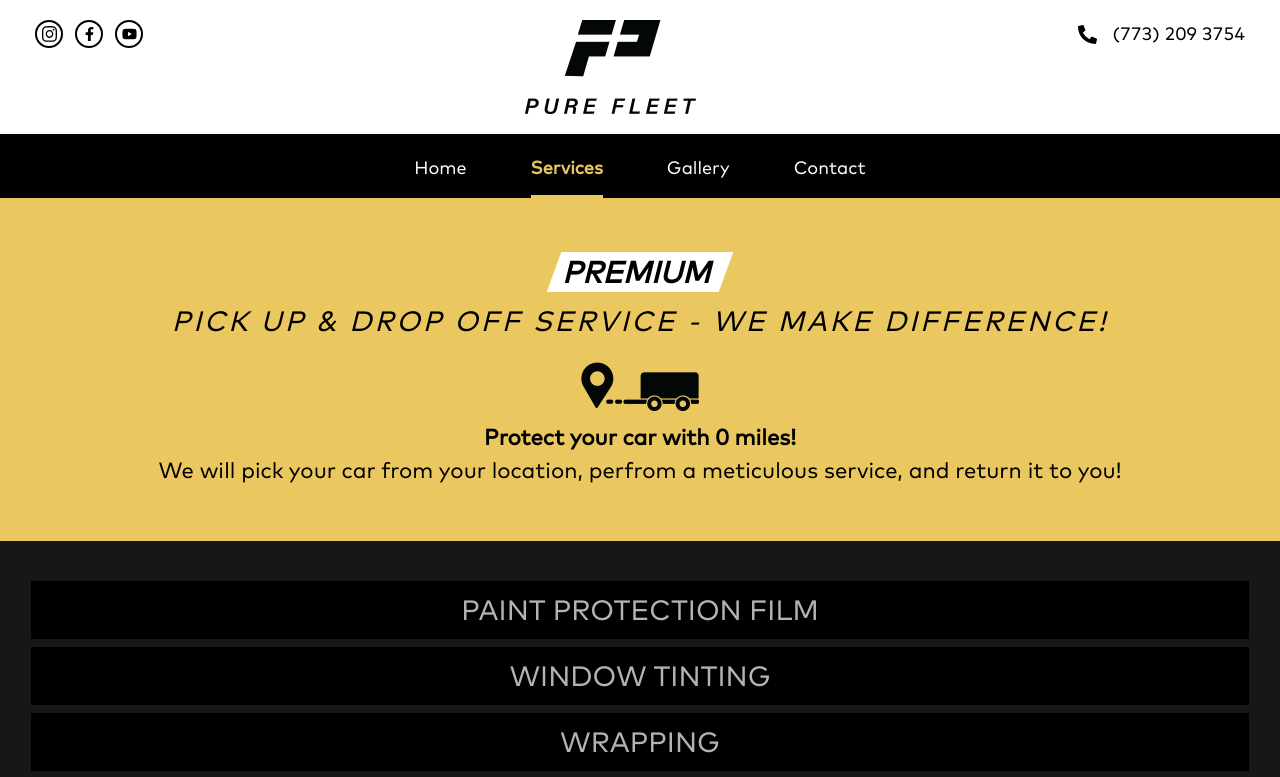
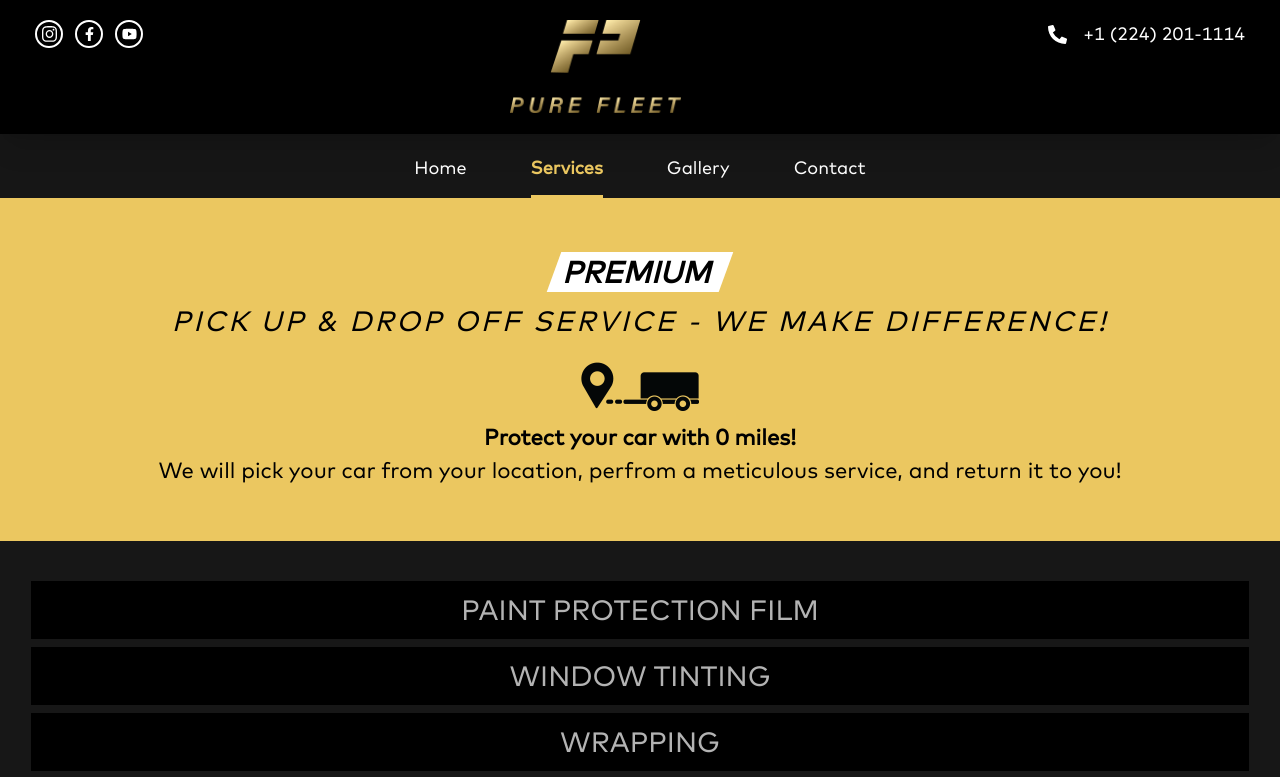
Before and after one commit to dumaaas/pure-fleet, a Next.js app: page /services in a window 1280 px wide. Shown: the top 777 px of the page. Built offline with nearby package versions, Linux system fonts and the light colour scheme; a web font is replaced by a local one.

Commit message:
feat: added new header

```diff
--- a/app/components/ContactForm.tsx
+++ b/app/components/ContactForm.tsx
@@ -180,8 +180,8 @@ const ContactForm: React.FC = () => {
                     <p className="text-secondary text-[20px]">
                       address:{" "}
                       <span className="text-accent">
-                        Yyshjy street 81A, <br />
-                        Chicago Illanois
+                        7808 Frontage Rd <br />
+                        Skokie, IL 60077, Chicago Illanois
                       </span>
                     </p>
                   </div>
@@ -194,12 +194,12 @@ const ContactForm: React.FC = () => {
                       alt="location"
                     />
                     <a
-                      href="tel:+17732093754"
+                      href="tel:+12242011114"
                       className="group text-secondary text-[20px]"
                     >
                       phone:{" "}
                       <span className="group-hover:underline underline-offset-4 text-accent">
-                        (773) 209 3754
+                        +1 (224) 201-1114
                       </span>
                     </a>
                   </div>
--- a/app/components/Header.tsx
+++ b/app/components/Header.tsx
@@ -28,33 +28,33 @@ const Header = () => {
 
   return (
     <div className="fixed top-0 left-0 w-full z-50">
-      <div className="w-full relative z-20 bg-secondary shadow-xl">
+      <div className="w-full relative z-20 bg-primary shadow-xl">
         <div className="relative flex justify-between items-start gap-2 container mx-auto px-5 py-5  transition-all duration-300 ease-in-out ">
           <div className="absolute lg:hidden block left-0 top-1/2 transform -translate-y-1/2">
             <Hamburger toggled={isOpen} toggle={setIsOpen} />
           </div>
           <div className="lg:flex hidden gap-3 items-center">
-            <div className="cursor-pointer group hover:border-accent duration-200 ease-in-out transition-all flex items-center justify-center w-7 h-7 border-primary text-primary rounded-full border-2">
+            <div className="cursor-pointer group hover:border-accent duration-200 ease-in-out transition-all flex items-center justify-center w-7 h-7 border-secondary text-primary rounded-full border-2">
               <Image
-                src="/icons/instagram.svg"
+                src="/icons/instagram-white.svg"
                 width={15}
                 height={15}
                 alt="instagram"
                 className="group-hover:fill-accent"
               />
             </div>
-            <div className="cursor-pointer group hover:border-accent duration-200 ease-in-out transition-all flex fill-accent items-center justify-center w-7 h-7 border-primary text-primary rounded-full border-2">
+            <div className="cursor-pointer group hover:border-accent duration-200 ease-in-out transition-all flex fill-accent items-center justify-center w-7 h-7 border-secondary text-primary rounded-full border-2">
               <Image
-                src="/icons/facebook.svg"
+                src="/icons/facebook-white.svg"
                 width={9}
                 height={9}
                 alt="facebook"
                 className="group-hover:fill-accent"
               />
             </div>
-            <div className="cursor-pointer group hover:border-accent duration-200 ease-in-out transition-all flex items-center justify-center w-7 h-7 border-primary text-primary rounded-full border-2">
+            <div className="cursor-pointer group hover:border-accent duration-200 ease-in-out transition-all flex items-center justify-center w-7 h-7 border-secondary text-primary rounded-full border-2">
               <Image
-                src="/icons/youtube.svg"
+                src="/icons/youtube-white.svg"
                 width={15}
                 height={15}
                 alt="youtube"
@@ -62,7 +62,8 @@ const Header = () => {
               />
             </div>
           </div>
-          <Link href="/"
+          <Link
+            href="/"
             className={`mx-auto transition-all duration-300 ease-out ${
               isScrolled
                 ? "w-[85px] h-[47px]"
@@ -76,14 +77,19 @@ const Header = () => {
               alt="logo"
             />
           </Link>
-          <a href="tel:+17732093754" className="group lg:flex hidden items-center gap-4">
+          <a
+            href="tel:+12242011114"
+            className="group lg:flex hidden items-center gap-4"
+          >
             <Image src="/icons/phone.svg" width={19} height={18} alt="phone" />
-            <p className="group-hover:underline underline-offset-4 text-primary text-lg">(773) 209 3754</p>
+            <p className="group-hover:underline underline-offset-4 text-secondary text-lg">
+              +1 (224) 201-1114
+            </p>
           </a>
         </div>
       </div>
       <div
-        className={` items-center justify-center gap-16 bg-primary pt-5 pb-4 transition-opacity duration-300 ${
+        className={` items-center justify-center gap-16 bg-[#161616] pt-5 pb-4 transition-opacity duration-300 ${
           isScrolled ? "hidden" : "lg:flex hidden"
         }`}
       >
@@ -101,9 +107,7 @@ const Header = () => {
         </Link>
         <Link href="/gallery">
           <p
-            className={`nav-link ${
-              router === "/gallery" ? "active-nav" : ""
-            }`}
+            className={`nav-link ${router === "/gallery" ? "active-nav" : ""}`}
           >
             Gallery
           </p>
--- a/app/contact/page.tsx
+++ b/app/contact/page.tsx
@@ -42,7 +42,8 @@ const Contact = () => {
             <div className="w-full lg:h-[501px] h-[400px]">
               <iframe
                 style={{ width: "100%", height: "100%" }}
-                src="https://www.google.com/maps/embed?pb=!1m18!1m12!1m3!1d46744.21800046058!2d19.0970866!3d42.77598320000001!2m3!1f0!2f0!3f0!3m2!1i1024!2i768!4f13.1!3m3!1m2!1s0x134d14d6c4e3b4c7%3A0xf0c60b6827c13417!2sNik%C5%A1i%C4%87!5e0!3m2!1sen!2sme!4v1568633028392!5m2!1sen!2sme"
+                loading="lazy"
+                src="https://www.google.com/maps/embed?pb=!1m18!1m12!1m3!1d3515.8245419715004!2d-87.7681745!3d42.02292750000001!2m3!1f0!2f0!3f0!3m2!1i1024!2i768!4f13.1!3m3!1m2!1s0x880fcf2f3c5e35a7%3A0x8402e46bc0d95f0c!2s7808%20Frontage%20Rd%2C%20Skokie%2C%20IL%2060077%2C%20USA!5e1!3m2!1sen!2s!4v1722856302315!5m2!1sen!2s"
               ></iframe>
             </div>
           </div>
--- a/app/globals.css
+++ b/app/globals.css
@@ -39,6 +39,7 @@ body {
 
 .nav-link:hover::before {
   opacity: 1;
+  background-color: rgb(var(--accent));
 }
 
 .active-nav {
@@ -60,7 +61,7 @@ body {
   position: absolute;
   width: 100%;
   height: 3px;
-  background-color: rgb(var(--primary));
+  background-color: rgb(var(--secondary));
   bottom: -16px;
   left: 0;
   opacity: 0;
```
Also changed, not shown: public/icons/phone.svg, public/logo.png.
